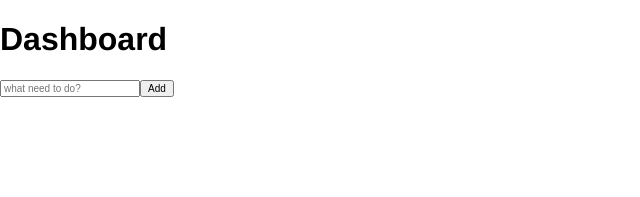
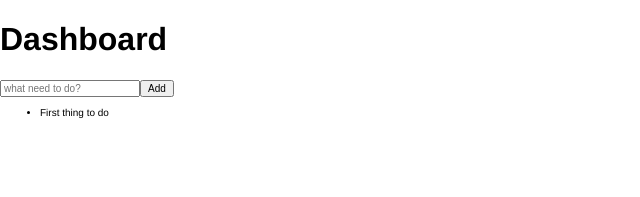
Before and after one commit to CharlieFan/kane-diary, a React app: page /main/dashboard in a window 1280 px wide. Shown: the top 197 px of the page, without its empty margins (0-640 px from the left). Built offline with nearby package versions, Linux system fonts and the light colour scheme.

Commit message:
style add redux demo

```diff
--- a/src/components/views/Dashboard.jsx
+++ b/src/components/views/Dashboard.jsx
@@ -1,10 +1,21 @@
 import React from 'react'
+import { connect } from 'react-redux'
 
-export default class Dashboard extends React.Component {
+const mapStateToProps = (state) => {
+    return {
+        todos: state.todos
+    }
+}
+
+
+class Dashboard extends React.Component {
     constructor(props) {
         super(props)
     }
 
+    finishIt(id) {
+        console.log(id)
+    }
     // increase = () => {
     //     store.dispatch({
     //         type: 'INCREMENT'
@@ -32,7 +43,18 @@ export default class Dashboard extends React.Component {
                 <h1>Dashboard</h1>
                 <input placeholder="what need to do?" type="text"/>
                 <button>Add</button>
+
+                <ul>
+                    {
+                        this.props.todos.map((thing) => (
+                            <li onClick={(e) => {this.finishIt(thing.id)}}
+                                key={thing.id}>{thing.content}</li>
+                        ))
+                    }
+                </ul>
             </div>
         )
     }
 }
+
+export default connect(mapStateToProps)(Dashboard)
--- a/src/main/index.jsx
+++ b/src/main/index.jsx
@@ -8,9 +8,9 @@ import 'normalize.css'
 import 'style/base.scss'
 
 const main = (
-    // <Provider>
+    <Provider store={store}>
         <Router />
-    // </Provider>
+    </Provider>
 )
 
 ReactDOM.render(
--- a/src/state/reducers/todo.jsx
+++ b/src/state/reducers/todo.jsx
@@ -1,7 +1,14 @@
 /**
  * TODO Reducer
  */
-const defaultTodo = []
+const defaultTodo = [
+    {
+        id: 1,
+        content: 'First thing to do',
+        createAt: 1510092325,
+        isFinished: false
+    }
+]
 const todoReducer = (state = defaultTodo, action) => {
     switch (action.type) {
         case 'ADD_TODO':
```
